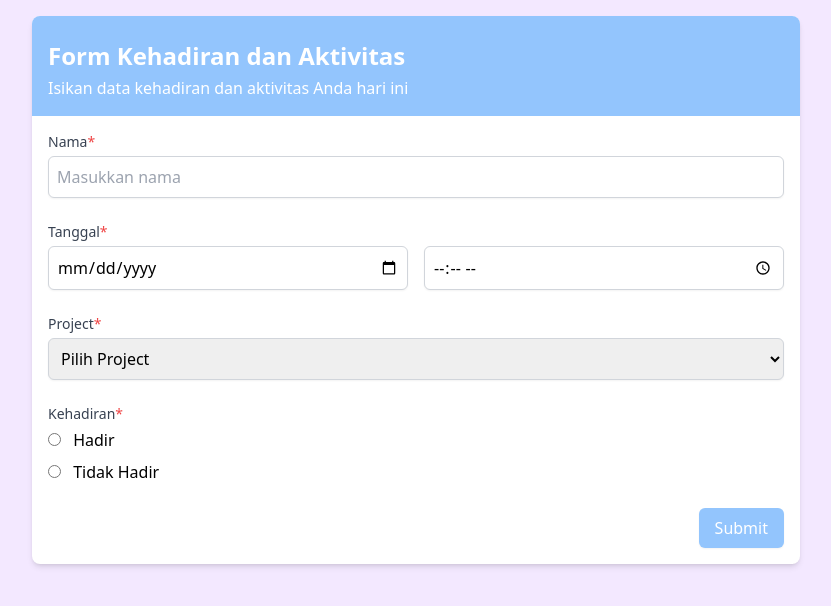
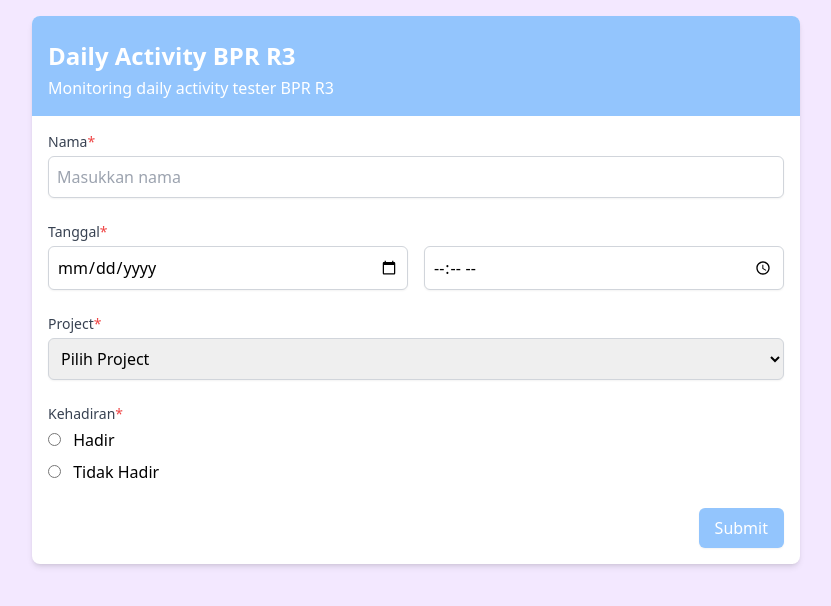
Before and after one commit to splixon224/monitoring, a plain HTML site: page index.html in a window 1280 px wide. Shown: the whole page, without its empty margins (224-1055 px from the left). Drawn offline with nearby package versions, Linux system fonts and the light colour scheme.

Commit message:
Update index.html

```diff
--- a/index.html
+++ b/index.html
@@ -120,8 +120,8 @@
 <body class="bg-purple-100 p-4">
     <div class="max-w-3xl mx-auto bg-white rounded-lg shadow-md">
         <div class="bg-blue-300 text-white p-4 rounded-t-lg">
-            <h1 class="text-2xl font-bold mt-2">Form Kehadiran dan Aktivitas</h1>
-            <p class="mt-1">Isikan data kehadiran dan aktivitas Anda hari ini</p>
+            <h1 class="text-2xl font-bold mt-2">Daily Activity BPR R3</h1>
+            <p class="mt-1">Monitoring daily activity tester BPR R3</p>
         </div>
         <form class="p-4 space-y-6" onsubmit="handleSubmit(event)">
         <div>
```
